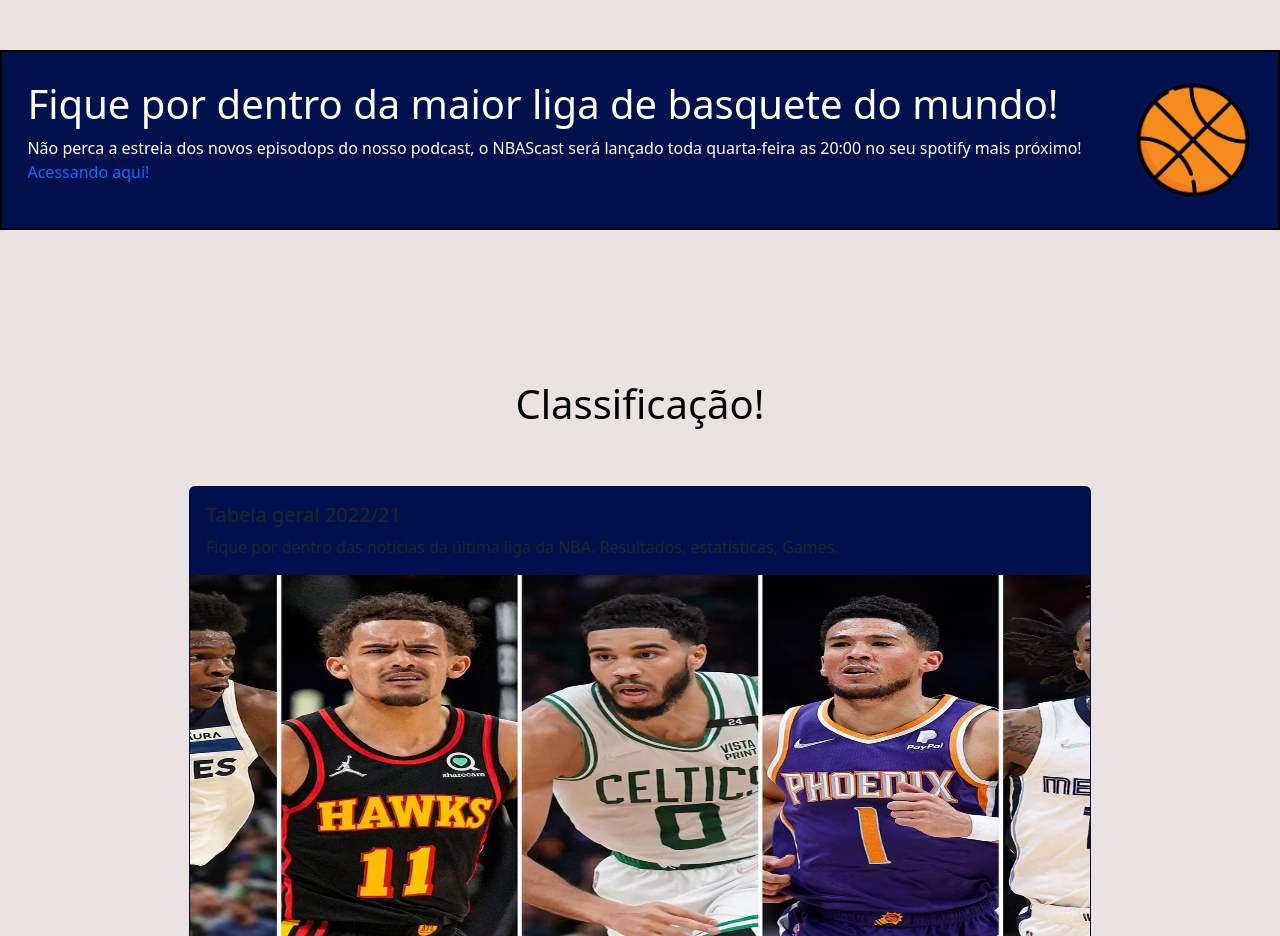
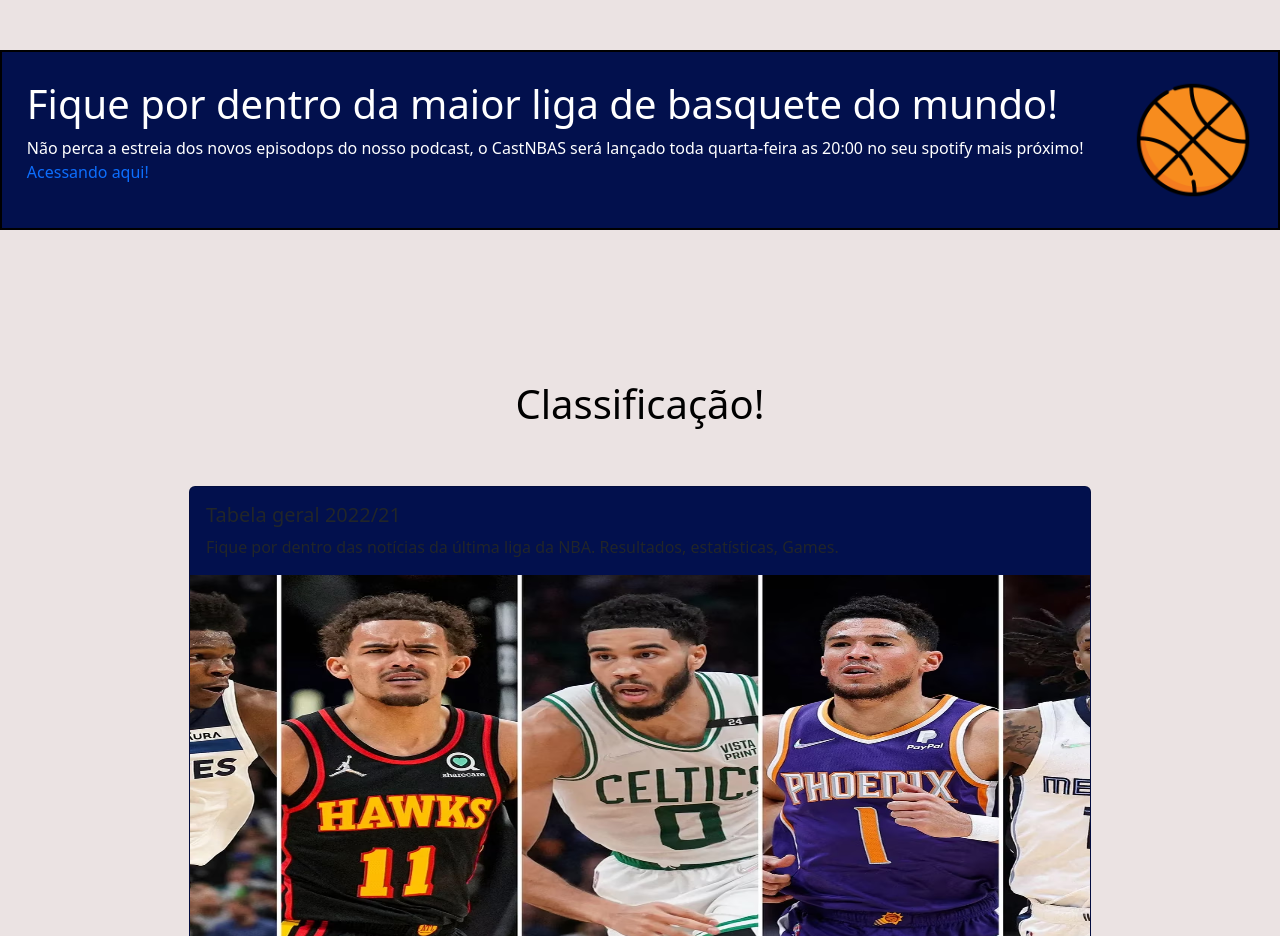
Before and after one commit to Bryhnu/projetoEmGrupoM4, a plain HTML site: page index.html in a window 1280 px wide. Shown: the part 960-1896 px from the top of the page. Drawn offline with nearby package versions, Linux system fonts and the light colour scheme.

Commit message:
Update index.html

```diff
--- a/index.html
+++ b/index.html
@@ -97,7 +97,7 @@
 
       <div>
         <h1>Fique por dentro da maior liga de basquete do mundo!</h1>
-        <p>Não perca a estreia dos novos episodops do nosso podcast, o NBAScast será lançado toda quarta-feira as 20:00
+        <p>Não perca a estreia dos novos episodops do nosso podcast, o CastNBAS será lançado toda quarta-feira as 20:00
           no seu spotify mais próximo!<br> <a
             href="https://www.spotify.com/br/premium/?utm_source=br-pt_brand_contextual-desktop_text&utm_medium=paidsearch&utm_campaign=alwayson_latam_br_premiumbusiness_core_brand+contextual-desktop+text+exact+br-pt+google&gclid=Cj0KCQiA2-2eBhClARIsAGLQ2Rl1zZ4wgiJILS2wnDhEAGVHy4L54wm7AWW6nJesHRd6XMcxIwSxj4gaAlksEALw_wcB&gclsrc=aw.ds">Acessando
             aqui!</a></p>
```
